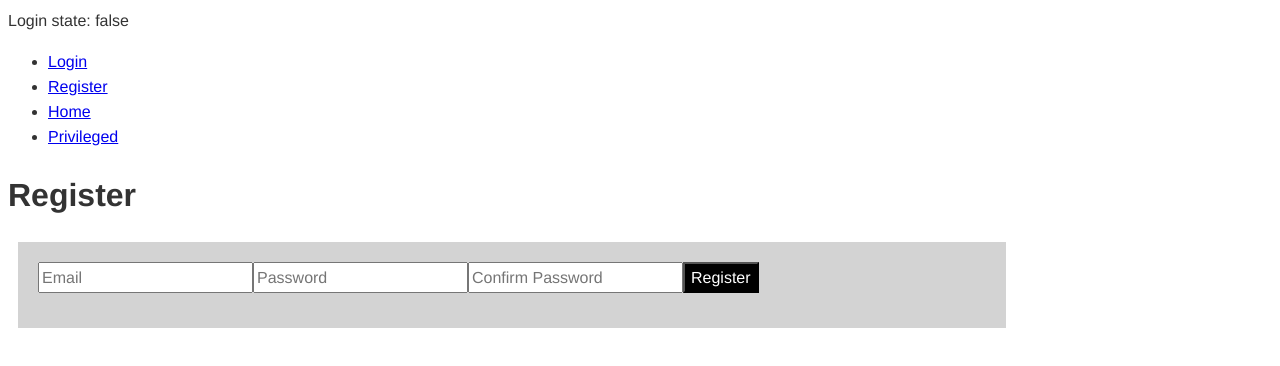
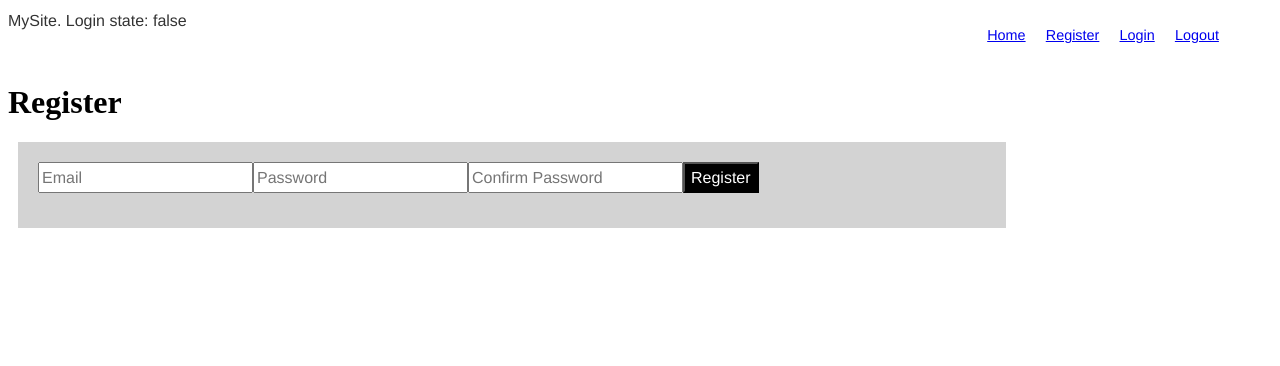
Before and after one commit to waterproofpatch/vue-python-template, a Vue app in the folder frontend/: page /#/register in a window 1280 px wide. Shown: the top 366 px of the page. Built offline with nearby package versions, Linux system fonts and the light colour scheme.

Commit message:
refactor, using flexbox

```diff
--- a/frontend/src/App.vue
+++ b/frontend/src/App.vue
@@ -1,58 +1,24 @@
 <template>
   <div id="app">
-    Login state: {{$store.state.uid != null}}<br>
-    <ul>
-      <li v-if="$store.state.uid == null">
-        <router-link to="/login">Login</router-link><br>
-      </li>
-      <li v-if="$store.state.uid == null">
-        <router-link to="/register">Register</router-link><br>
-      </li>
-      <li v-if="$store.state.uid != null">
-        <router-link
-          to="/index"
-          @click.native="doLogout"
-        >Logout</router-link><br>
-      </li>
-      <li>
-        <router-link to="/index">Home</router-link>
-      </li>
-      <li>
-        <router-link to="/privileged">Privileged</router-link>
-      </li>
-    </ul>
+    <Header></Header>
     <router-view></router-view>
   </div>
 </template>
 
 <script>
+import Header from './components/Header.vue'
+
 export default {
   name: "app",
-  components: {},
-  methods: {
-    doLogout() {
-      this.axios
-        .post("/api/logout", {})
-        .then(() => {
-          this.$store.commit("logout");
-        })
-        .catch(() => {})
-        .finally(() => {});
-    }
-  }
+  components: {
+    Header
+  },
+  methods: {}
 };
 </script>
 
 <style>
-div {
-  color: #333333;
-  font-family: "Helvetica Neue", Arial, sans-serif;
-  font-size: 16px;
-  font-weight: 300;
-  line-height: 1.5625;
-  margin-bottom: 15px;
-}
-form.form1 {
+form {
   margin:10px;
   padding:20px;
   background:lightgray;
@@ -69,5 +35,5 @@ input {
 input.btn {
   color: white;
   background-color: black;
- }
+}
 </style>
--- /dev/null
+++ b/frontend/src/components/Header.vue
@@ -0,0 +1,69 @@
+<template>
+  <div class="header">
+    <div class="banner">
+      MySite. Login state: {{$store.state.uid != null}}
+    </div>
+    <nav>
+      <ul>
+        <li><router-link to="/index">Home</router-link></li>
+        <li><router-link to="/register">Register</router-link></li>
+        <li><router-link to="/login">Login</router-link></li>
+        <li><router-link to="/index"
+            @click.native="doLogout">Logout</router-link></li>
+        <li><router-link v-if="$store.state.uid != null"
+            to="/privileged">Privileged</router-link></li>
+      </ul>
+    </nav>
+  </div>
+</template>
+
+<script>
+/* eslint-disable */
+export default {
+  name: "Header",
+  props: {},
+  data() {
+    return {};
+  },
+  mounted() {},
+  methods: {
+    doLogout() {
+      this.axios
+        .post("/api/logout", {})
+        .then(() => {
+          this.$store.commit("logout");
+        })
+        .catch(() => {})
+        .finally(() => {});
+    }
+  }
+};
+</script>
+
+<!-- Add "scoped" attribute to limit CSS to this component only -->
+<style scoped>
+.header {
+  display: flex;
+  flex-direction: row;
+  justify-content: space-between;
+  color: #333333;
+  font-family: "Helvetica Neue", Arial, sans-serif;
+  font-size: 16px;
+  font-weight: 300;
+  line-height: 1.5625;
+  margin-bottom: 15px;
+}
+nav {
+  align-self: center;
+  margin: 0 0.8em 0 0;
+}
+.header ul {
+  display: flex;
+  flex-flow: row wrap;
+  list-style-type: none;
+}
+.header ul li {
+  padding: 0 1.4em 0 0;
+  font-size: 0.9em;
+}
+</style>
--- a/frontend/src/components/Index.vue
+++ b/frontend/src/components/Index.vue
@@ -1,5 +1,5 @@
 <template>
-  <div>
+  <div class="main">
     <p>Welcome home.</p>
   </div>
 </template>
--- a/frontend/src/components/Login.vue
+++ b/frontend/src/components/Login.vue
@@ -2,25 +2,11 @@
   <div>
     <h2 v-if="error">Error: {{error}}</h2>
     <h1>Login</h1>
-    test@gmail.com<br>
-    passwordpassword
-    <form class="form1">
-      <input
-        placeholder="Email"
-        type="text"
-        v-model="email"
-      >
-      <input
-        placeholder="Password"
-        type="password"
-        v-model="password"
-      >
-        <input
-          class="btn"
-          type="submit"
-          value="Login"
-          v-on:click.prevent="doLogin"
-      >
+    <p>test@gmail.com | passwordpassword</p>
+    <form>
+      <input placeholder="Email" type="text" v-model="email">
+      <input placeholder="Password" type="password" v-model="password">
+      <input class="btn" type="submit" value="Login" v-on:click.prevent="doLogin">
     </form>
   </div>
 </template>
```
